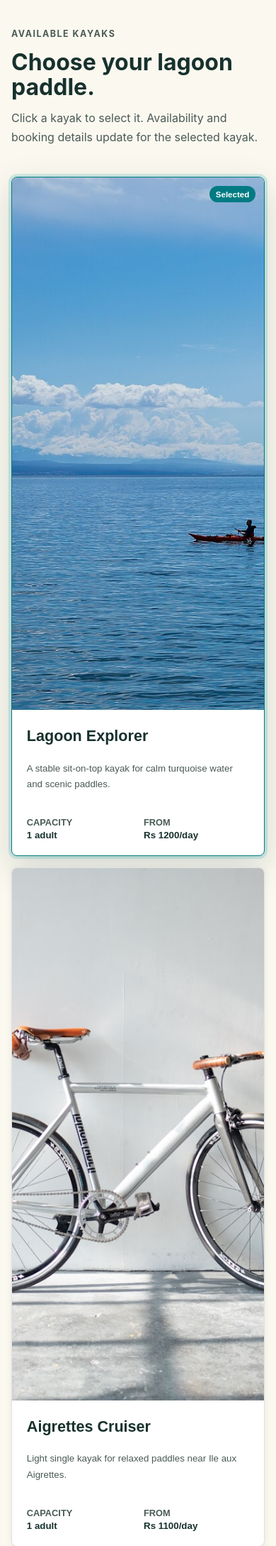
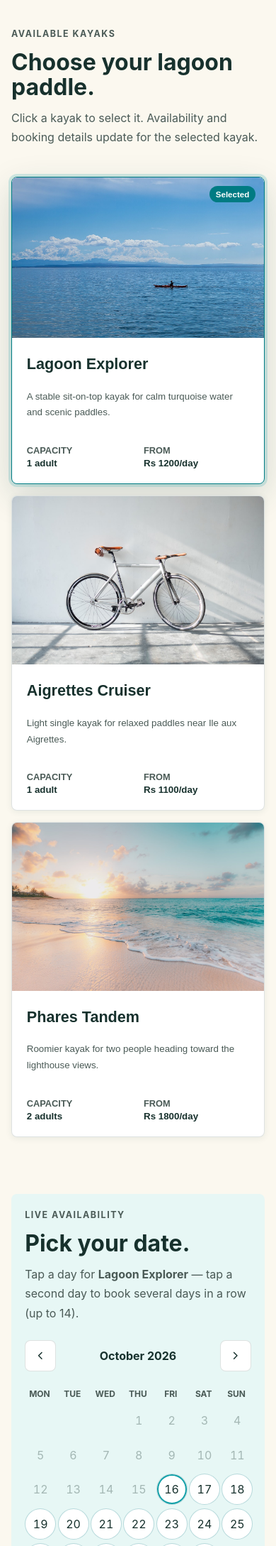
Before and after one commit to Hewish8/rental-platform, a Flask app: page / in a window 390 px wide; the page is wider, and only the part inside the window is pictured. Shown: the part 2785-4963 px from the top of that part at 71% size. Run offline with Flask 3, Linux system fonts and the light colour scheme; data comes from the database, SQL or seed files in the repository; data that the repository does not hold is empty; parts of the project's set-up code (start-up, migrations or seed data) failed here and were passed over.

Commit message:
Show whole kayak photos on phones
On narrow screens the fleet is one card per row, so let each photo keep
its own shape instead of cropping to the desktop 16:10 frame. Very tall
photos are capped at 70vh and letterboxed.

Co-Authored-By: Claude Opus 5.5 (1M context) <noreply@anthropic.com>

```diff
--- a/static/styles.css
+++ b/static/styles.css
@@ -1266,6 +1266,17 @@ footer p {
     grid-template-columns: 1fr;
   }
 
+  /* One card per row on phones, so show each photo whole instead of
+     cropping it to the desktop 16:10 frame. Very tall photos are capped
+     and letterboxed rather than cut. */
+  .kayak-card img {
+    aspect-ratio: auto 16 / 10;
+    height: auto;
+    max-height: 70vh;
+    object-fit: contain;
+    background: var(--surface-tint);
+  }
+
   .lagoon-strip {
     grid-template-columns: 1fr;
     height: auto;
```
